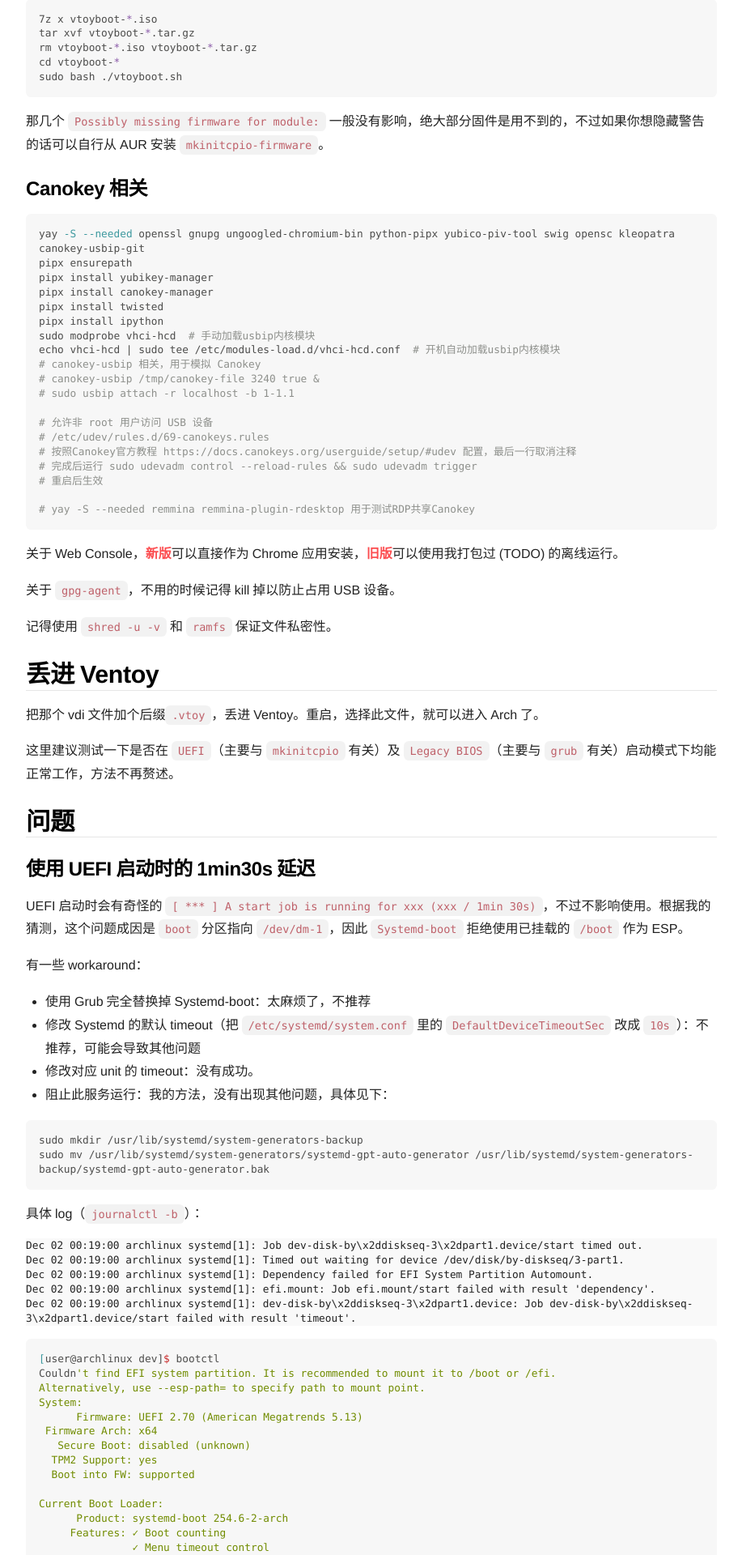
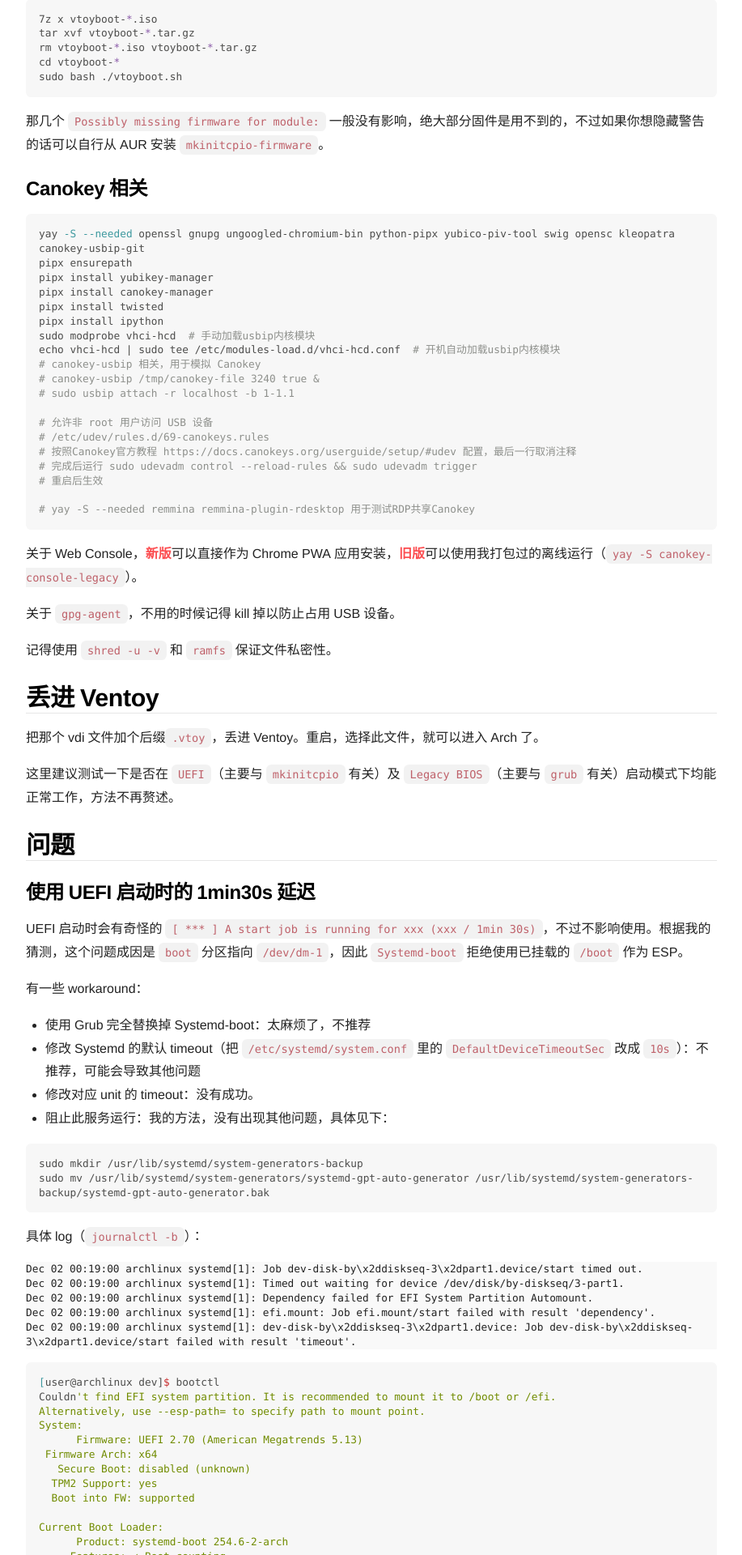
Before and after one commit to Young-Lord/Young-Lord.github.io, a Jekyll site: the page built from _posts/2023-11-30-Ventoy_Arch_Linux_To_Go_十分钟速通.md, in a window 1280 px wide. Shown: the part 3080-5000 px from the top of the page at 81% size, without its empty margins (71-988 px from the left). Built offline with Jekyll 4.4.1, drawn with Linux system fonts in a browser that asks for light colours; nearby versions of some CDN libraries; comment, search, counter and statistics services are not loaded.

Commit message:
更新博文：Ventoy Arch Linux To Go 十分钟速通

````diff
--- a/_posts/2023-11-30-Ventoy_Arch_Linux_To_Go_十分钟速通.md
+++ b/_posts/2023-11-30-Ventoy_Arch_Linux_To_Go_十分钟速通.md
@@ -153,7 +153,7 @@
 # yay -S --needed remmina remmina-plugin-rdesktop 用于测试RDP共享Canokey
 ```
 
-关于Web Console，[新版](https://console.canokeys.org/)可以直接作为Chrome应用安装，[旧版](https://console-legacy.canokeys.org/)可以使用我打包过(TODO)的离线运行。
+关于Web Console，[新版](https://console.canokeys.org/)可以直接作为Chrome PWA应用安装，[旧版](https://console-legacy.canokeys.org/)可以使用我打包过的离线运行（`yay -S canokey-console-legacy`）。
 
 关于`gpg-agent`，不用的时候记得kill掉以防止占用USB设备。
 
````
